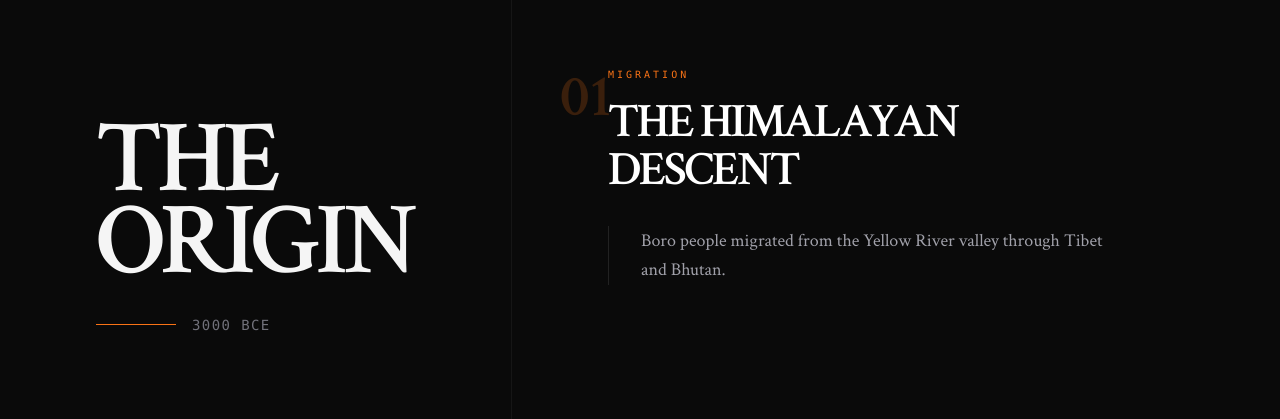
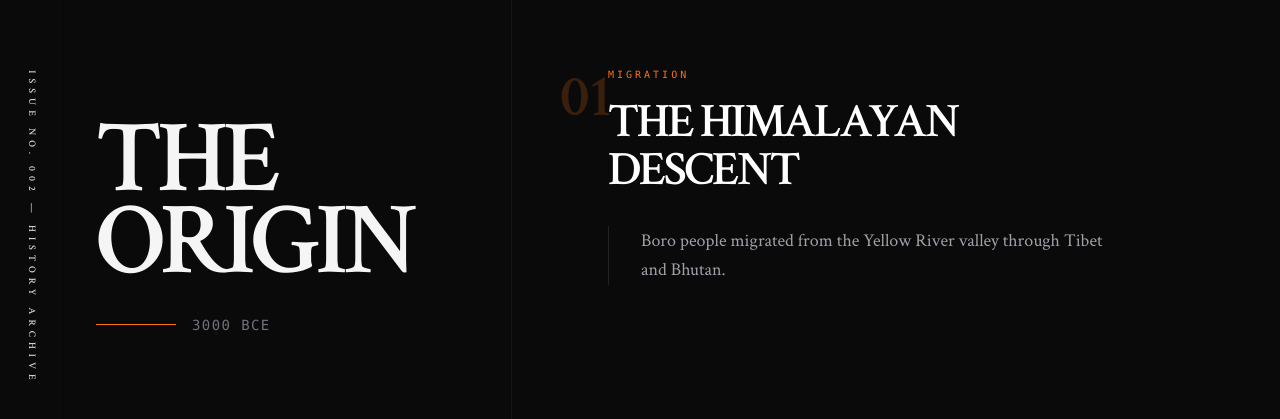
Before and after one commit to g30elipse/zarimin-v1, a Next.js app: page /history in a window 1280 px wide. Shown: the part 173-592 px from the top of the page. Built offline with nearby package versions, Linux system fonts and the light colour scheme; a web font is replaced by a local one.

Commit message:
feat: integrate Masthead component into magazine, artists, and history pages for enhanced visual consistency

```diff
--- a/src/app/artists/page.tsx
+++ b/src/app/artists/page.tsx
@@ -6,6 +6,7 @@ import ArtistModal from '@/components/ArtistModal';
 import { Artist } from '@/types';
 import ARTISTS from '@/data/artists.json'
 import Header from '@/components/Header';
+import Masthead from '@/components/Masthead';
 
 const artists = ARTISTS.sort((a, b) => a.name.localeCompare(b.name));
 
@@ -51,7 +52,7 @@ function ArtistList() {
       {/* Floating Preview Image - Desktop only */}
       <div
         ref={imageRef}
-        className={`hidden md:block fixed left-0 top-0 w-64 h-80 pointer-events-none z-50 overflow-hidden transition-opacity duration-300 ${hoveredArtist ? 'opacity-100' : 'opacity-0'}`}
+        className={`hidden  md:block fixed left-0 top-0 w-64 h-80 pointer-events-none z-50 overflow-hidden transition-opacity duration-300 ${hoveredArtist ? 'opacity-100' : 'opacity-0'}`}
       >
         {hoveredArtist && (
           <img src={hoveredArtist.image} className="w-full h-full object-cover grayscale" />
@@ -90,6 +91,7 @@ export default function ArtistsPage() {
   return (
     <Suspense fallback={<div>Loading Archive...</div>}>
       <Header />
+      <Masthead text='Issue No. 003 — Artists' />
       <ArtistList />
     </Suspense>
   );
--- a/src/app/history/page.tsx
+++ b/src/app/history/page.tsx
@@ -3,6 +3,7 @@ import { useEffect, useRef, useState } from 'react';
 import gsap from 'gsap';
 import { ScrollTrigger } from 'gsap/ScrollTrigger';
 import Header from '@/components/Header';
+import Masthead from '@/components/Masthead';
 
 gsap.registerPlugin(ScrollTrigger);
 const historyData = [
@@ -116,6 +117,7 @@ export default function DeepHistory() {
   return (
     <main ref={containerRef} className="bg-[#0a0a0a] text-[#d4d4d4] cursor-none">
       <Header />
+      <Masthead text='Issue No. 002 — History Archive' />
       {/* 1. DYNAMIC PROGRESS BAR */}
       <div className="fixed top-0 left-0 w-full h-[2px] bg-white/10 z-[100]">
         <div className="progress-fill absolute top-0 left-0 h-full w-full bg-orange-500 origin-left scale-x-0" />
--- a/src/app/page.tsx
+++ b/src/app/page.tsx
@@ -6,6 +6,7 @@ import Lenis from '@studio-freight/lenis';
 import Timeline from '@/components/Timeline';
 import HighlightedWorks from '@/components/HighlightedWorks';
 import Header from '@/components/Header';
+import Masthead from '@/components/Masthead';
 
 gsap.registerPlugin(ScrollTrigger);
 
@@ -44,15 +45,13 @@ export default function ZariminMagazine() {
 
     return (
         <main ref={containerRef} className="bg-[#ecebe9] text-[#1a1a1a]">
+            <span className='absolute p-10 left-0 uppercase text-[11px] tracking-widest font-bold'>Est. 2024</span>
             {/* Sidebar Masthead - Magazine Style */}
-            <div className="fixed left-0 top-0 h-screen w-16 border-r border-black/10 z-50 hidden md:flex items-center justify-center">
-                <span className="rotate-90 origin-center whitespace-nowrap uppercase tracking-[0.5em] text-[10px] font-bold">
-                    Issue No. 001 — Production House
-                </span>
-            </div>
+            <Masthead text='Issue No. 001 — Production House' />
 
             {/* Hero Section */}
             <section className="hero-section relative h-screen w-full flex flex-col items-center justify-center overflow-hidden px-6 md:px-24">
+
                 <Header />
 
                 <div className="z-10 text-center">
--- /dev/null
+++ b/src/components/Masthead.tsx
@@ -0,0 +1,18 @@
+import { FC } from 'react';
+
+export interface MastheadProps {
+  text: string
+}
+
+const Masthead: FC<MastheadProps> = (props) => {
+  return (
+    <div className="fixed left-0 top-0 h-screen w-16 border-r border-black/10 z-50 hidden md:flex items-center justify-center">
+      <span className="rotate-90 origin-center whitespace-nowrap uppercase tracking-[0.5em] text-[10px] font-bold">
+        {props.text}
+      </span>
+    </div>
+  )
+}
+
+
+export default Masthead;
```
